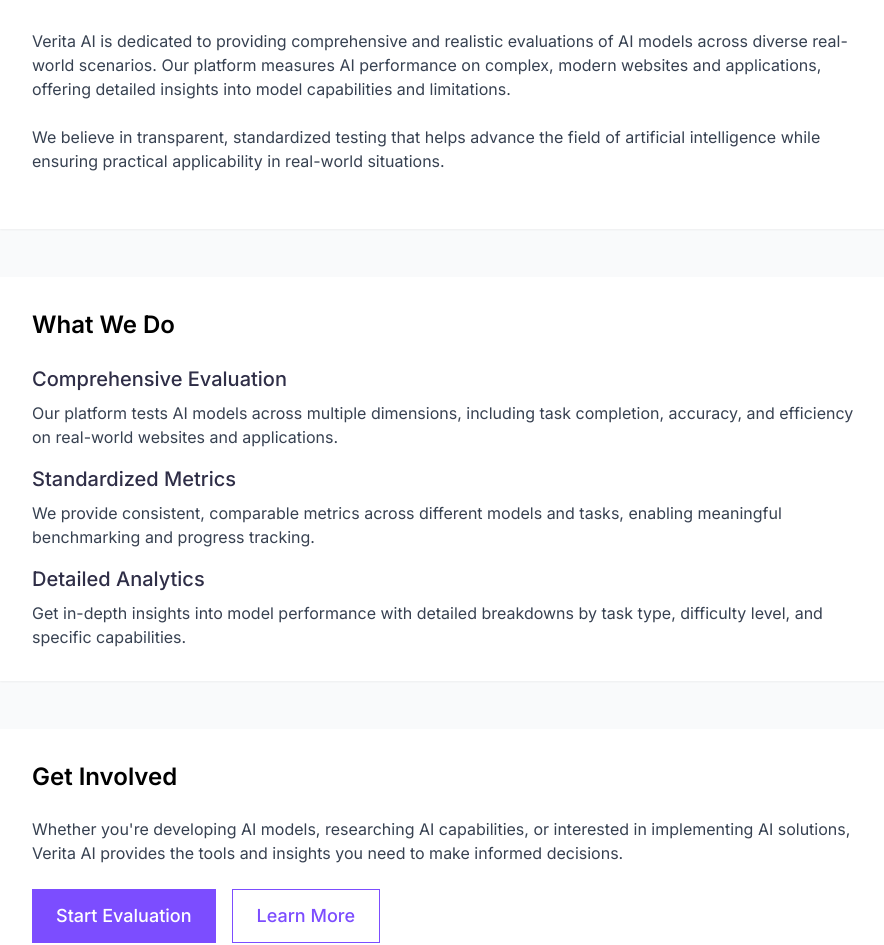
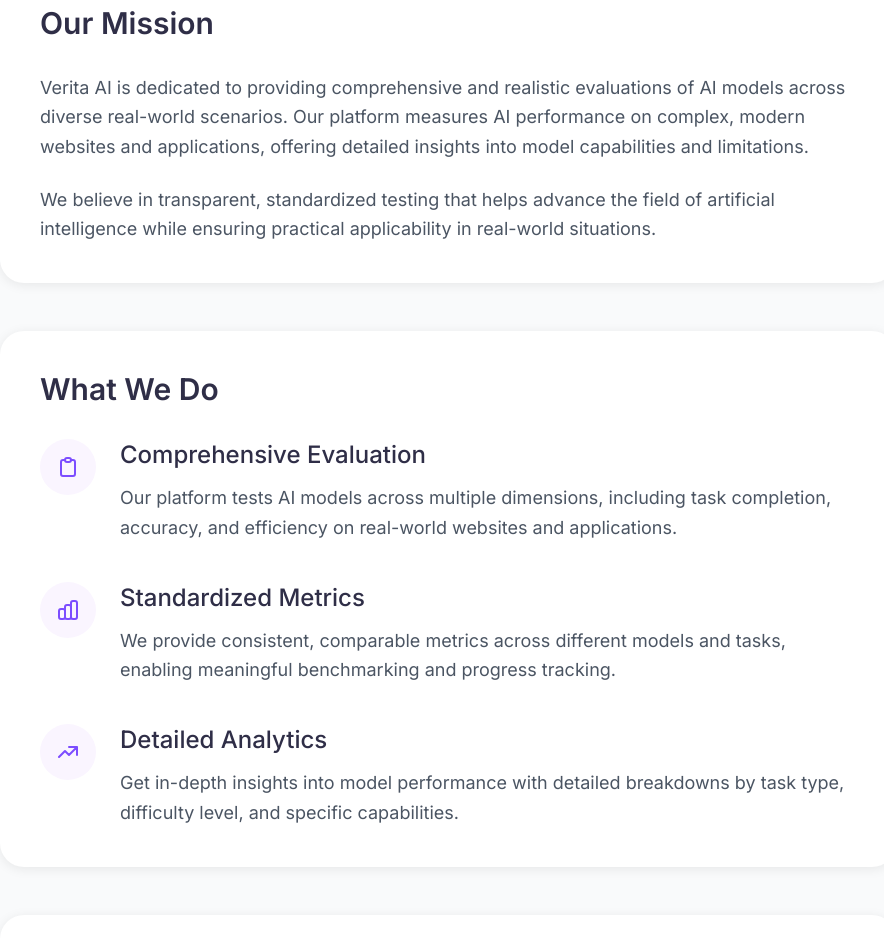
Before and after one commit to rith321-lab/realevals-clone, a Next.js app: page /about in a window 1280 px wide. Shown: the part 247-1192 px from the top of the page, without its empty margins (192-1076 px from the left). Built offline with nearby package versions, Linux system fonts and the light colour scheme.

Commit message:
fixed about page, made it look better

```diff
--- a/src/app/about/page.tsx
+++ b/src/app/about/page.tsx
@@ -4,52 +4,77 @@
   return (
     <main className="flex min-h-screen flex-col items-center p-4 md:p-8 bg-gray-50">
       <div className="max-w-4xl w-full">
-        <h1 className="text-4xl font-bold text-[#2f2e47] mb-8">About Verita AI</h1>
+        <h1 className="text-5xl font-bold text-[#2f2e47] mb-12 text-center">About Verita AI</h1>
 
-        <div className="bg-white rounded-lg p-8 shadow-sm mb-12">
-          <h2 className="text-2xl font-semibold mb-6">Our Mission</h2>
-          <p className="text-gray-700 mb-6">
+        <div className="bg-white rounded-[24px] p-10 shadow-[0_2px_12px_rgba(0,0,0,0.08)] mb-12">
+          <h2 className="text-3xl font-semibold mb-8 text-[#2f2e47]">Our Mission</h2>
+          <div className="space-y-6 text-lg">
+            <p className="text-gray-600 leading-relaxed">
               Verita AI is dedicated to providing comprehensive and realistic evaluations of AI models across diverse real-world scenarios. Our platform measures AI performance on complex, modern websites and applications, offering detailed insights into model capabilities and limitations.
             </p>
-          <p className="text-gray-700 mb-6">
+            <p className="text-gray-600 leading-relaxed">
               We believe in transparent, standardized testing that helps advance the field of artificial intelligence while ensuring practical applicability in real-world situations.
             </p>
           </div>
+        </div>
 
-        <div className="bg-white rounded-lg p-8 shadow-sm mb-12">
-          <h2 className="text-2xl font-semibold mb-6">What We Do</h2>
-          <div className="space-y-4">
+        <div className="bg-white rounded-[24px] p-10 shadow-[0_2px_12px_rgba(0,0,0,0.08)] mb-12">
+          <h2 className="text-3xl font-semibold mb-8 text-[#2f2e47]">What We Do</h2>
+          <div className="space-y-10">
+            <div className="flex flex-col md:flex-row gap-6 items-start">
+              <div className="bg-purple-50 p-4 rounded-full shrink-0">
+                <svg className="w-6 h-6 text-[#7c4dff]" fill="none" stroke="currentColor" viewBox="0 0 24 24" xmlns="http://www.w3.org/2000/svg">
+                  <path strokeLinecap="round" strokeLinejoin="round" strokeWidth={2} d="M9 5H7a2 2 0 00-2 2v12a2 2 0 002 2h10a2 2 0 002-2V7a2 2 0 00-2-2h-2M9 5a2 2 0 002 2h2a2 2 0 002-2M9 5a2 2 0 012-2h2a2 2 0 012 2" />
+                </svg>
+              </div>
               <div>
-              <h3 className="text-xl font-medium text-[#2f2e47] mb-2">Comprehensive Evaluation</h3>
-              <p className="text-gray-700">
+                <h3 className="text-2xl font-medium text-[#2f2e47] mb-3">Comprehensive Evaluation</h3>
+                <p className="text-gray-600 leading-relaxed text-lg">
                   Our platform tests AI models across multiple dimensions, including task completion, accuracy, and efficiency on real-world websites and applications.
                 </p>
               </div>
+            </div>
+
+            <div className="flex flex-col md:flex-row gap-6 items-start">
+              <div className="bg-purple-50 p-4 rounded-full shrink-0">
+                <svg className="w-6 h-6 text-[#7c4dff]" fill="none" stroke="currentColor" viewBox="0 0 24 24" xmlns="http://www.w3.org/2000/svg">
+                  <path strokeLinecap="round" strokeLinejoin="round" strokeWidth={2} d="M9 19v-6a2 2 0 00-2-2H5a2 2 0 00-2 2v6a2 2 0 002 2h2a2 2 0 002-2zm0 0V9a2 2 0 012-2h2a2 2 0 012 2v10m-6 0a2 2 0 002 2h2a2 2 0 002-2m0 0V5a2 2 0 012-2h2a2 2 0 012 2v14a2 2 0 01-2 2h-2a2 2 0 01-2-2z" />
+                </svg>
+              </div>
               <div>
-              <h3 className="text-xl font-medium text-[#2f2e47] mb-2">Standardized Metrics</h3>
-              <p className="text-gray-700">
+                <h3 className="text-2xl font-medium text-[#2f2e47] mb-3">Standardized Metrics</h3>
+                <p className="text-gray-600 leading-relaxed text-lg">
                   We provide consistent, comparable metrics across different models and tasks, enabling meaningful benchmarking and progress tracking.
                 </p>
               </div>
+            </div>
+
+            <div className="flex flex-col md:flex-row gap-6 items-start">
+              <div className="bg-purple-50 p-4 rounded-full shrink-0">
+                <svg className="w-6 h-6 text-[#7c4dff]" fill="none" stroke="currentColor" viewBox="0 0 24 24" xmlns="http://www.w3.org/2000/svg">
+                  <path strokeLinecap="round" strokeLinejoin="round" strokeWidth={2} d="M13 7h8m0 0v8m0-8l-8 8-4-4-6 6" />
+                </svg>
+              </div>
               <div>
-              <h3 className="text-xl font-medium text-[#2f2e47] mb-2">Detailed Analytics</h3>
-              <p className="text-gray-700">
+                <h3 className="text-2xl font-medium text-[#2f2e47] mb-3">Detailed Analytics</h3>
+                <p className="text-gray-600 leading-relaxed text-lg">
                   Get in-depth insights into model performance with detailed breakdowns by task type, difficulty level, and specific capabilities.
                 </p>
               </div>
             </div>
           </div>
+        </div>
 
-        <div className="bg-white rounded-lg p-8 shadow-sm">
-          <h2 className="text-2xl font-semibold mb-6">Get Involved</h2>
-          <p className="text-gray-700 mb-6">
+        <div className="bg-white rounded-[24px] p-10 shadow-[0_2px_12px_rgba(0,0,0,0.08)]">
+          <h2 className="text-3xl font-semibold mb-8 text-[#2f2e47]">Get Involved</h2>
+          <p className="text-gray-600 leading-relaxed text-lg mb-8">
             Whether you're developing AI models, researching AI capabilities, or interested in implementing AI solutions, Verita AI provides the tools and insights you need to make informed decisions.
           </p>
-          <div className="flex gap-4">
-            <button className="bg-[#7c4dff] text-white px-6 py-3 rounded-lg text-lg font-medium hover:bg-[#6c3ce9]">
+          <div className="flex flex-col sm:flex-row gap-4 justify-center">
+            <button className="bg-[#7c4dff] text-white px-8 py-3 rounded-full text-lg font-medium hover:bg-[#6c3ce9] transition-colors">
               Start Evaluation
             </button>
-            <button className="border border-[#7c4dff] text-[#7c4dff] px-6 py-3 rounded-lg text-lg font-medium hover:bg-[#7c4dff] hover:text-white">
+            <button className="border-2 border-[#7c4dff] text-[#7c4dff] px-8 py-3 rounded-full text-lg font-medium hover:bg-[#7c4dff] hover:text-white transition-colors">
               Learn More
             </button>
           </div>
```
Lines whose indentation alone changed are shown as unchanged.
